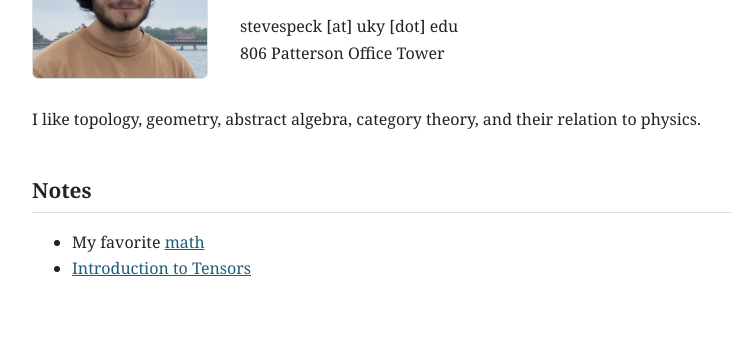
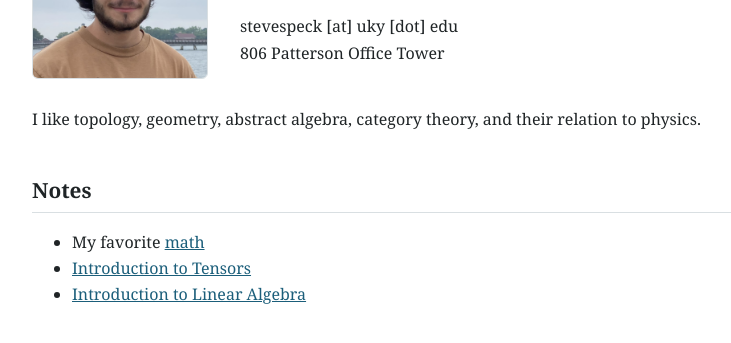
Before and after one commit to steve-speck/steve-speck.github.io, a plain HTML site: page index.html in a window 1280 px wide. Shown: the part 137-480 px from the top of the page, without its empty margins (248-979 px from the left). Drawn offline with Linux system fonts and the light colour scheme.

Commit message:
Add link to Introduction to Linear Algebra

```diff
--- a/index.html
+++ b/index.html
@@ -95,6 +95,7 @@
     <ul>
   <li> My favorite <a href="https://steve-speck.github.io/research-notes/main.pdf">math</a></li>
   <li><a href="https://steve-speck.github.io/tensors-intro/main.pdf">Introduction to Tensors</a></li>
+      <li><a href="https://steve-speck.github.io/linear-algebra-intro/main.pdf">Introduction to Linear Algebra</a></li>
 </ul>
     <!--
     <h2 id="interests">Interests</h2>
```
